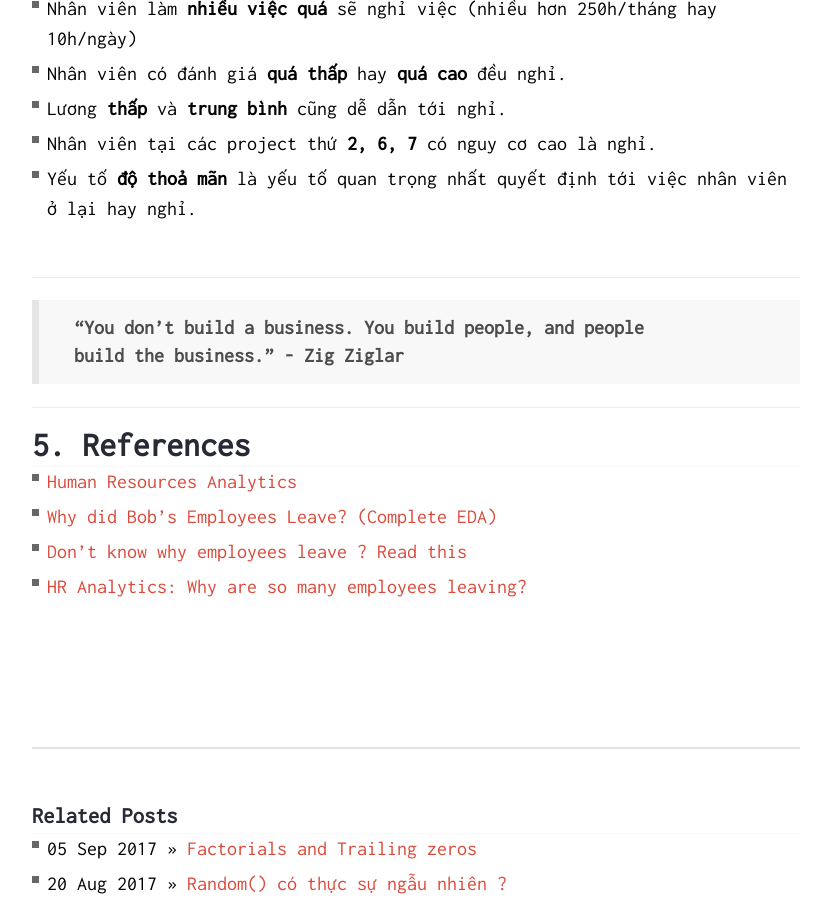
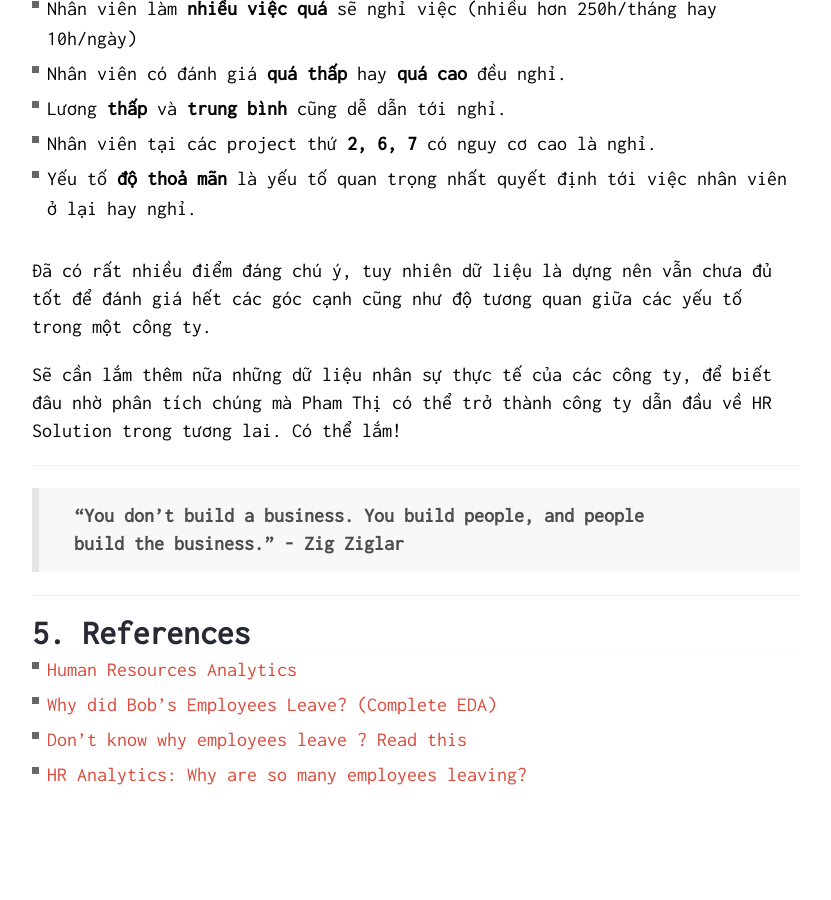
Before and after one commit to bboynam99/dotrungkien.github.io, a Jekyll site: the page built from _posts/2017-09-08-phan-tich-tai-sao-nhan-vien-nghi-viec.md, in a window 1280 px wide and 900 px high, scrolled down 15043 px. Shown: the whole window, without its empty margins (224-1055 px from the left). Built offline with Jekyll 4.4.1, drawn with Linux system fonts in a browser that asks for light colours; nearby versions of some CDN libraries.

Commit message:
adjust post

```diff
--- a/_posts/2017-09-08-phan-tich-tai-sao-nhan-vien-nghi-viec.md
+++ b/_posts/2017-09-08-phan-tich-tai-sao-nhan-vien-nghi-viec.md
@@ -270,6 +270,10 @@ plt.show()
 - Nhân viên tại các project thứ **2, 6, 7** có nguy cơ cao là nghỉ.
 - Yếu tố **độ thoả mãn** là yếu tố quan trọng nhất quyết định tới việc nhân viên ở lại hay nghỉ.
 
+Đã có rất nhiều điểm đáng chú ý, tuy nhiên dữ liệu là dựng nên vẫn chưa đủ tốt để đánh giá hết các góc cạnh cũng như độ tương quan giữa các yếu tố trong một công ty.
+
+Sẽ cần lắm thêm nữa những dữ liệu nhân sự thực tế của các công ty, để biết đâu nhờ phân tích chúng mà Pham Thị có thể trở thành công ty dẫn đầu về HR Solution trong tương lai. Có thể lắm!
+
 ---
 > **"You don't build a business. You build people, and people build the business." - Zig Ziglar**
 
```
